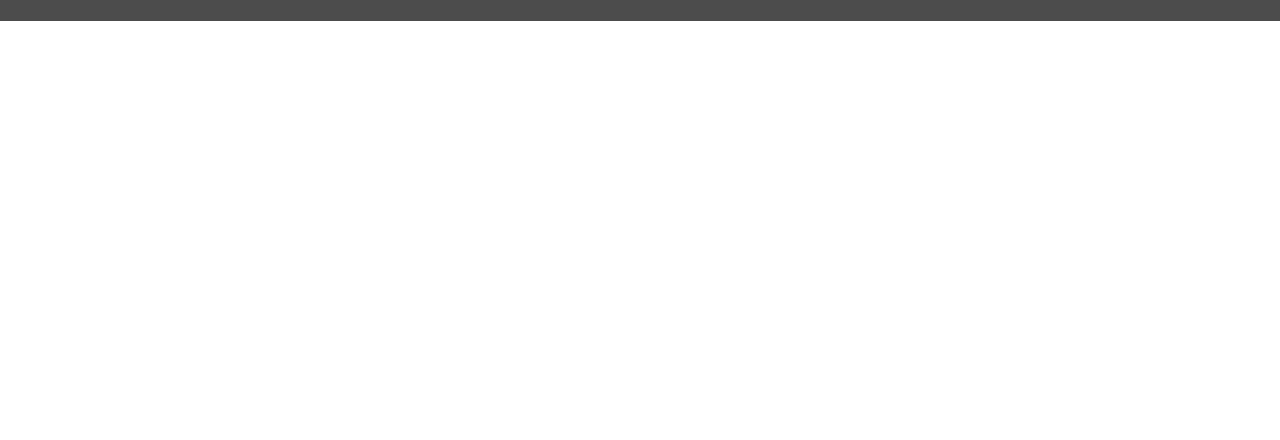
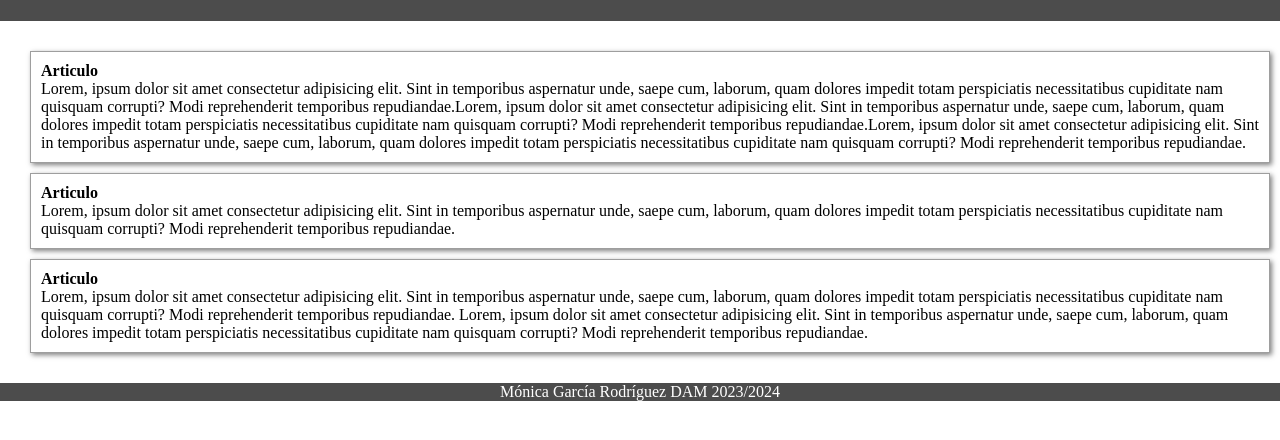
Before and after one commit to MonicaGarciaRodriguez/PSP, a plain HTML site: page Practica1/Pagina1.html in a window 1280 px wide. Shown: the part 114-554 px from the top of the page. Drawn offline with Linux system fonts and the light colour scheme.

Commit message:
Update Pagina1.html

```diff
--- a/Practica1/Pagina1.html
+++ b/Practica1/Pagina1.html
@@ -17,5 +17,33 @@
             </ul>
         </nav>
     </header>
+    <section>
+        <article>
+            <H1>Articulo</H1>
+            <p>Lorem, ipsum dolor sit amet consectetur adipisicing elit. Sint in temporibus aspernatur unde,
+                saepe cum, laborum, quam dolores impedit totam perspiciatis necessitatibus cupiditate nam quisquam corrupti?
+                Modi reprehenderit temporibus repudiandae.Lorem, ipsum dolor sit amet consectetur adipisicing elit. Sint in temporibus aspernatur unde,
+                saepe cum, laborum, quam dolores impedit totam perspiciatis necessitatibus cupiditate nam quisquam corrupti?
+                Modi reprehenderit temporibus repudiandae.Lorem, ipsum dolor sit amet consectetur adipisicing elit. Sint in temporibus aspernatur unde,
+                saepe cum, laborum, quam dolores impedit totam perspiciatis necessitatibus cupiditate nam quisquam corrupti?
+                Modi reprehenderit temporibus repudiandae.</p>
+        </article>
+        <article>
+            <H1>Articulo</H1>
+            <p>Lorem, ipsum dolor sit amet consectetur adipisicing elit. Sint in temporibus aspernatur unde,
+                saepe cum, laborum, quam dolores impedit totam perspiciatis necessitatibus cupiditate nam quisquam corrupti?
+                Modi reprehenderit temporibus repudiandae.</p>
+        </article>
+        <article>
+            <H1>Articulo</H1>
+            <p>Lorem, ipsum dolor sit amet consectetur adipisicing elit. Sint in temporibus aspernatur unde,
+                saepe cum, laborum, quam dolores impedit totam perspiciatis necessitatibus cupiditate nam quisquam corrupti?
+                Modi reprehenderit temporibus repudiandae.
+                Lorem, ipsum dolor sit amet consectetur adipisicing elit. Sint in temporibus aspernatur unde,
+                saepe cum, laborum, quam dolores impedit totam perspiciatis necessitatibus cupiditate nam quisquam corrupti?
+                Modi reprehenderit temporibus repudiandae.</p>
+        </article>
+    </section>
+    <footer>Mónica García Rodríguez DAM 2023/2024</footer>
 </body>
 </html>
```
